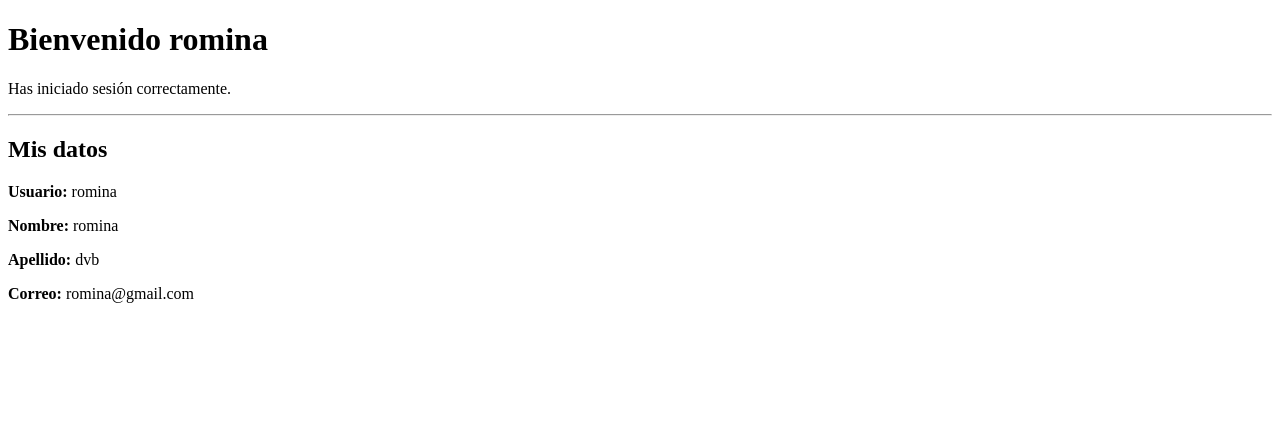
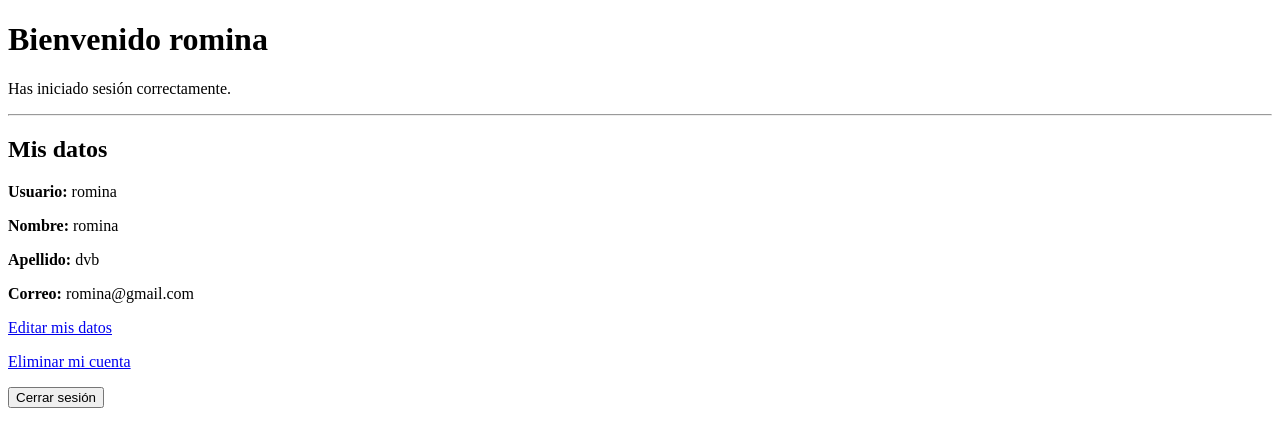
Before and after one commit to rominadevasquez/sistema_usuarios, a Django app: page /bienvenida/ in a window 1280 px wide. Shown: the top 447 px of the page. Run offline with Django 5.2, Linux system fonts and the light colour scheme; a user stored in the database is signed in.

Commit message:
Agrega cierre de sesion y consultas ORM

```diff
--- a/proyecto/settings.py
+++ b/proyecto/settings.py
@@ -130,3 +130,5 @@ MAILERS = {
 LOGIN_REDIRECT_URL = 'bienvenida'
 
 LOGIN_URL = 'login'
+
+LOGOUT_REDIRECT_URL = 'login'
--- a/usuarios/templates/usuarios/bienvenida.html
+++ b/usuarios/templates/usuarios/bienvenida.html
@@ -34,5 +34,28 @@
         {{ request.user.email }}
     </p>
 
+    <p>
+
+    <a href="{% url 'editar_perfil' %}">
+        Editar mis datos
+    </a>
+</p>
+
+<p>
+    <a href="{% url 'eliminar_cuenta' %}">
+        Eliminar mi cuenta
+    </a>
+</p>
+
+
+<form method="POST" action="{% url 'logout' %}">
+    {% csrf_token %}
+
+    <button type="submit">
+        Cerrar sesión
+    </button>
+</form>
+
+
 </body>
 </html>
--- a/usuarios/urls.py
+++ b/usuarios/urls.py
@@ -1,5 +1,8 @@
 from django.urls import path
-from django.contrib.auth.views import LoginView
+from django.contrib.auth.views import (
+    LoginView,
+    LogoutView,
+)
 from . import views
 
 
@@ -23,4 +26,23 @@ urlpatterns = [
         views.bienvenida,
         name='bienvenida'
     ),
+
+    path(
+    'editar-perfil/',
+    views.editar_perfil,
+    name='editar_perfil'
+),
+
+path(
+    'eliminar-cuenta/',
+    views.eliminar_cuenta,
+    name='eliminar_cuenta'
+),
+
+path(
+    'logout/',
+    LogoutView.as_view(),
+    name='logout'
+),
+
 ]
--- a/usuarios/views.py
+++ b/usuarios/views.py
@@ -1,5 +1,5 @@
 from django.shortcuts import render, redirect
-from .forms import RegistroUsuarioForm
+from .forms import RegistroUsuarioForm, EditarUsuarioForm
 from django.contrib.auth.decorators import login_required
 
 
@@ -51,3 +51,16 @@ def editar_perfil(request):
             'form': form
         }
     )
+
+
+@login_required
+def eliminar_cuenta(request):
+    if request.method == 'POST':
+        usuario = request.user
+        usuario.delete()
+        return redirect('login')
+
+    return render(
+        request,
+        'usuarios/eliminar_cuenta.html'
+    )
```
Also changed, not shown: usuarios/templates/usuarios/editar_perfil.html (added, +28 -0 lines), usuarios/templates/usuarios/eliminar_cuenta.html (added, +30 -0 lines), db.sqlite3.
